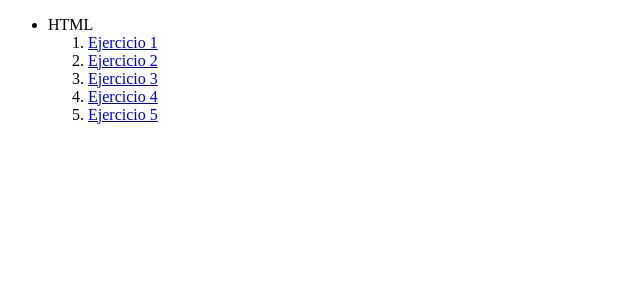
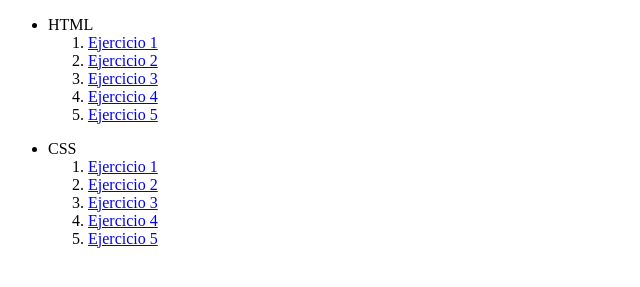
Before and after one commit to LuciaB16/Ejercicios-HTML-CSS-JS, a plain HTML site: page index.html in a window 1280 px wide. Shown: the part 105-392 px from the top of the page, without its empty margins (0-640 px from the left). Drawn offline with Linux system fonts and the light colour scheme.

Commit message:
index CSS

```diff
--- a/index.html
+++ b/index.html
@@ -34,6 +34,29 @@
 
         </ul>
 
+        <ul>
+            <li>CSS</li>
+                <ol>
+                    <li>
+                        <a href="/CSS/ej01/">Ejercicio 1</a>
+                    </li>
+                    <li>
+                        <a href="/CSS/ej02/">Ejercicio 2</a>
+                    </li>
+                    <li>
+                        <a href="/CSS/ej03/">Ejercicio 3</a>
+                    </li>
+                    <li>
+                        <a href="/CSS/ej04/">Ejercicio 4</a>
+                    </li>
+                    <li>
+                        <a href="/CSS/ej05/">Ejercicio 5</a>
+                    </li>
+
+                </ol>
+
+            </ul>
+
     </div>
 
 </body>
```
